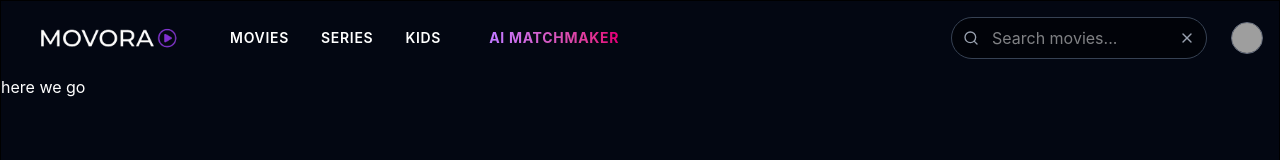
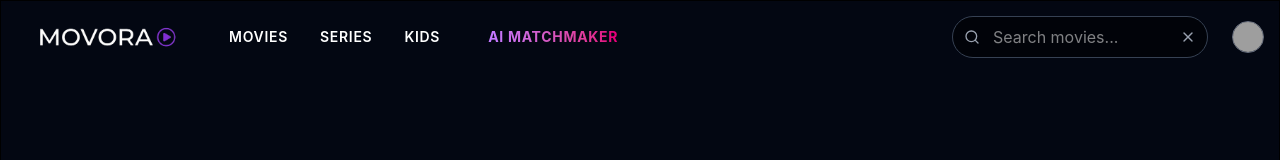
Before and after one commit to Sobindra2005/Movora, a React (Vite) app: page / in a window 1280 px wide. Shown: the top 160 px of the page. Built offline with nearby package versions, Linux system fonts and the light colour scheme; grey boxes are pictures that could not be loaded.

Commit message:
feat: implement Home component and update routing in App; enhance NavBar styling

```diff
--- a/src/App.jsx
+++ b/src/App.jsx
@@ -1,6 +1,6 @@
 import { BrowserRouter, Route, Routes } from "react-router-dom"
 import { NavBar } from "./components/navbar"
-
+import { Home } from "./pages/home"
 
 function App() {
 
@@ -8,9 +8,9 @@ function App() {
     <main className="border h-dvh bg-[#030712]">
       <BrowserRouter>
         <NavBar />
-        <div>
+        <div className="h-full">
           <Routes>
-            <Route path='' element={<div className="text-white">here we go</div>} />
+            <Route path='/' element={<Home/>} />
           </Routes>
         </div>
       </BrowserRouter>
--- a/src/components/navbar.jsx
+++ b/src/components/navbar.jsx
@@ -2,7 +2,7 @@ import { Link } from "react-router-dom";
 
 export function NavBar() {
     return (
-        <div className="flex justify-between p-4">
+        <div className="fixed top-0 right-0 w-full flex justify-between p-4">
             <div className="flex items-center space-x-8">
                 <Link to="/" className="flex items-center">
                     <img src="/logo.png" alt="MOVORA Logo" className="h-8 object-contain" />
--- /dev/null
+++ b/src/pages/home.jsx
@@ -0,0 +1,7 @@
+export function Home(){
+    return (
+        <div className="h-full overflow-hidden">
+
+        </div>
+    )
+}
```
